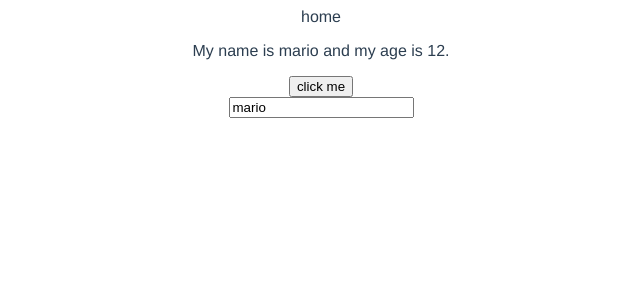
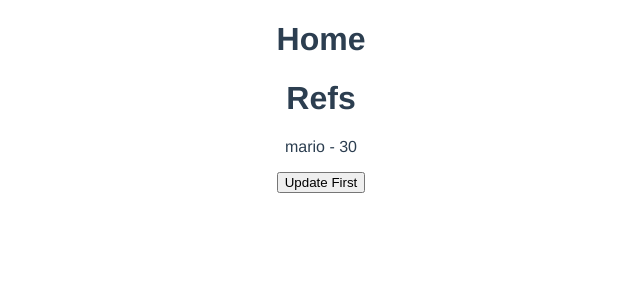
Before and after one commit to dineshbajgain/vue3-blog, a Vue app: page / in a window 1280 px wide. Shown: the top 300 px of the page, without its empty margins (319-959 px from the left). Built offline with nearby package versions, Linux system fonts and the light colour scheme.

Commit message:
assigning object as reactive refs

```diff
--- a/src/views/Home.vue
+++ b/src/views/Home.vue
@@ -1,13 +1,10 @@
 <template>
   <div class="home">
-   home
-   <p>
-     My name is {{name}} and my age is {{age}}.
-    </p>
-     <button @click="handelClick">click me</button>
-     <br>
-    <input type="text" v-model="name">
-  </div>
+   <h1>Home</h1>
+   <h1>Refs</h1>
+   <p>{{first.name}} - {{first.age}}</p>
+   <button @click="updateFirst">Update First</button>
+   </div>
 </template>
 
 <script>
@@ -15,13 +12,11 @@ import {ref} from 'vue'
 export default {
   name: 'Home',
   setup(){
-    const name = ref('mario')
-    const age = ref(12)
-    const handelClick = ()=> {
-      name.value='dinesh'
-      age.value=23
+    const first = ref({name:'mario',age:30})
+    const updateFirst = ()=>{
+      first.value.age = 40
     }
-    return{name,age,handelClick}
+    return{first,updateFirst}
   },
 }
 </script>
```
